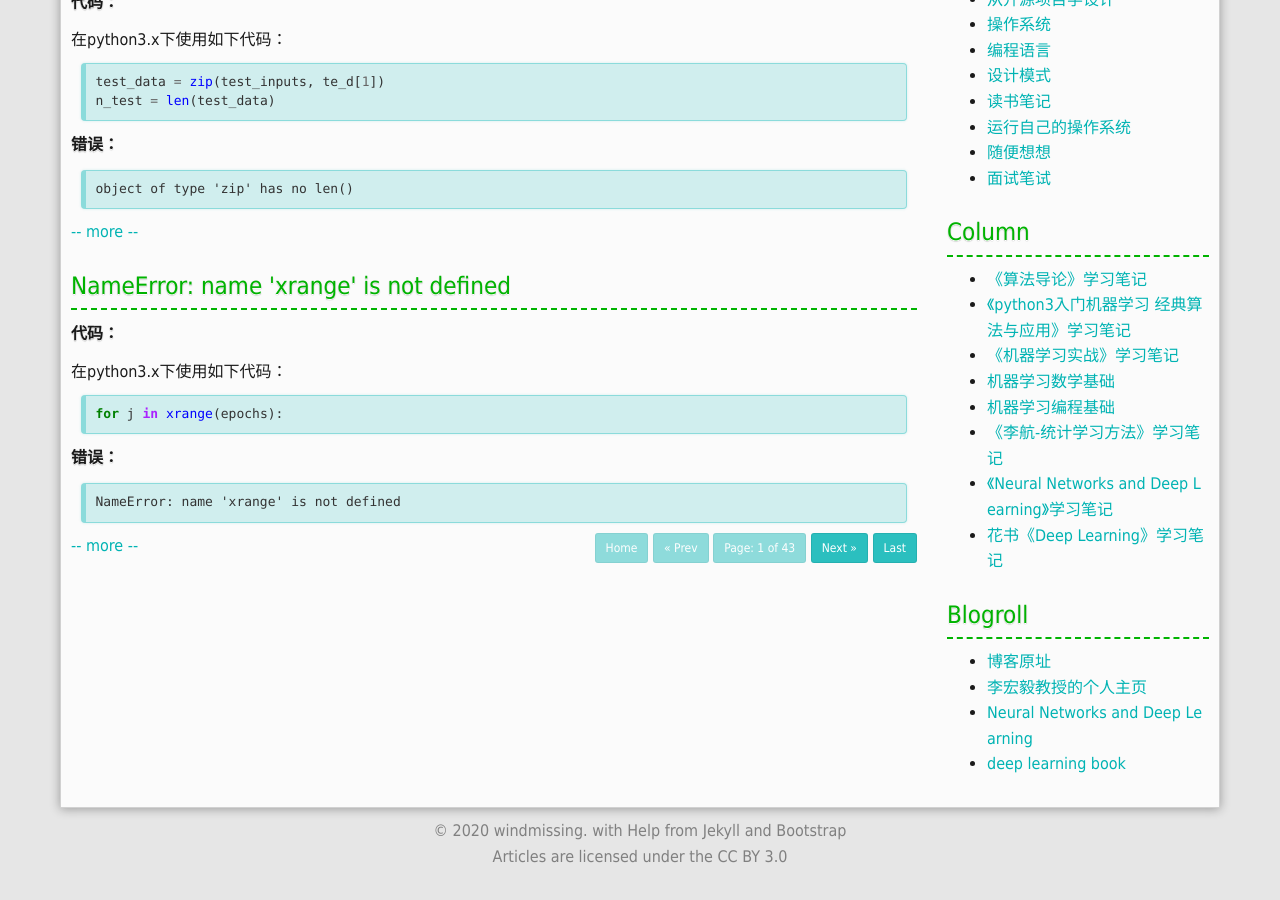
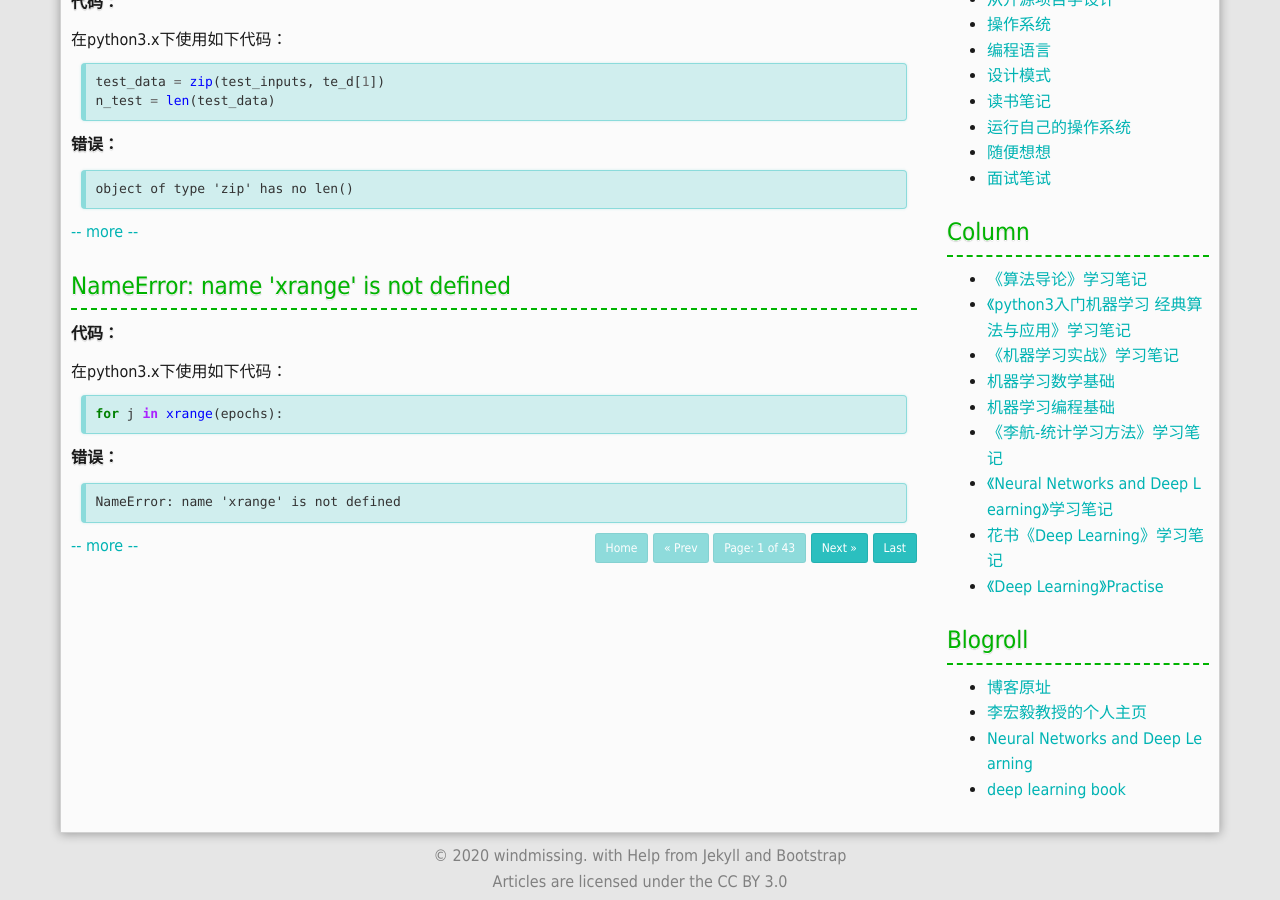
Before and after one commit to windmissing/windmissing.github.io, a Jekyll site: the page built from index.html, in a window 1280 px wide and 900 px high, scrolled down 938 px. Built offline with Jekyll 4.4.1, drawn with Linux system fonts in a browser that asks for light colours; the list of posts is cut into pages by our own code; before the commit the page ends 1813 px from its top, so only the background shows below that.

Commit message:
small update

```diff
--- a/_data/column.json
+++ b/_data/column.json
@@ -29,6 +29,10 @@
     },
     {
         "title":"花书《Deep Learning》学习笔记",
-        "url":"https://windmising.gitbook.io/bible-deeplearning/"
+        "url":"https://windmissing.github.io/Bible-DeepLearning/"
+    },
+    {
+        "title":"《Deep Learning》Practise",
+        "url":"https://windmissing.github.io/DeepLearningPractise/"
     }
 ]
```
Also changed, not shown: images_for_gitbook/Bible-DeepLearning/9.png (deleted).
